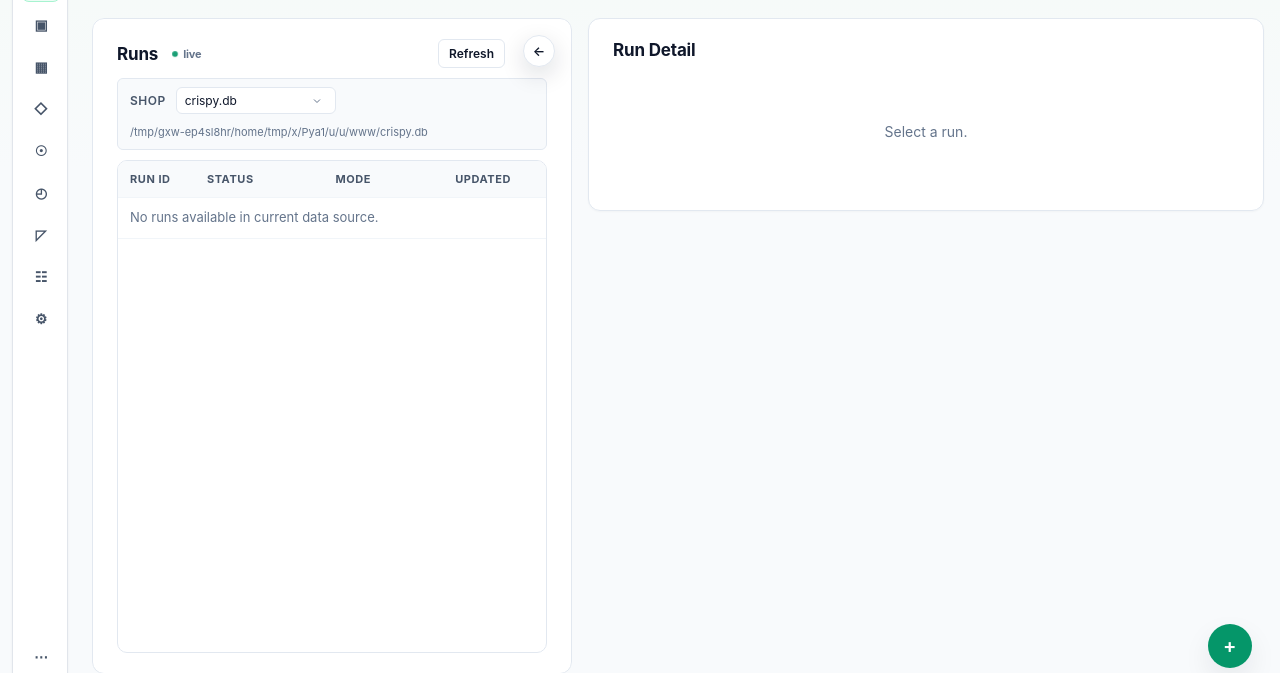
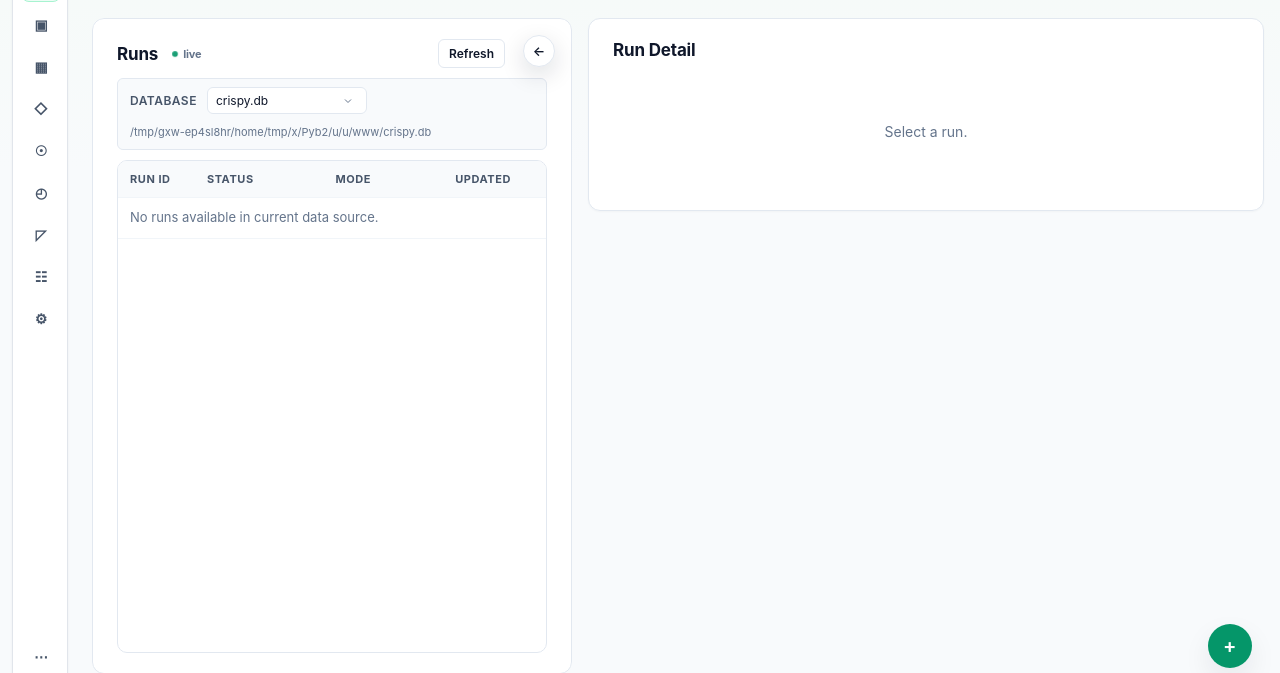
Before and after one commit to xysterical/crispy, a FastAPI app: page / in a window 1280 px wide. Shown: the part 103-776 px from the top of the page. Run offline with FastAPI, Linux system fonts and the light colour scheme; data comes from the database, SQL or seed files in the repository; data that the repository does not hold is empty; some libraries are stand-ins or nearby versions.

Commit message:
fix: label dashboard data source as database

```diff
--- a/app/templates/dashboard.html
+++ b/app/templates/dashboard.html
@@ -241,7 +241,7 @@
               <button onclick="refreshRuns()" style="font-size:12px;padding:6px 10px;">Refresh</button>
             </div>
             <div class="data-source-block">
-              <label style="margin-bottom:0;white-space:nowrap;">Shop</label>
+              <label style="margin-bottom:0;white-space:nowrap;">Database</label>
               <select id="data-source-select" onchange="switchDataSource()" style="width:auto;min-width:160px;font-size:12px;padding:5px 8px;"></select>
               <div id="data-source-path" class="muted mono" style="font-size:11px;"></div>
             </div>
```
Also changed, not shown: tests/test_dashboard_assets.py (+11 -0 lines).
